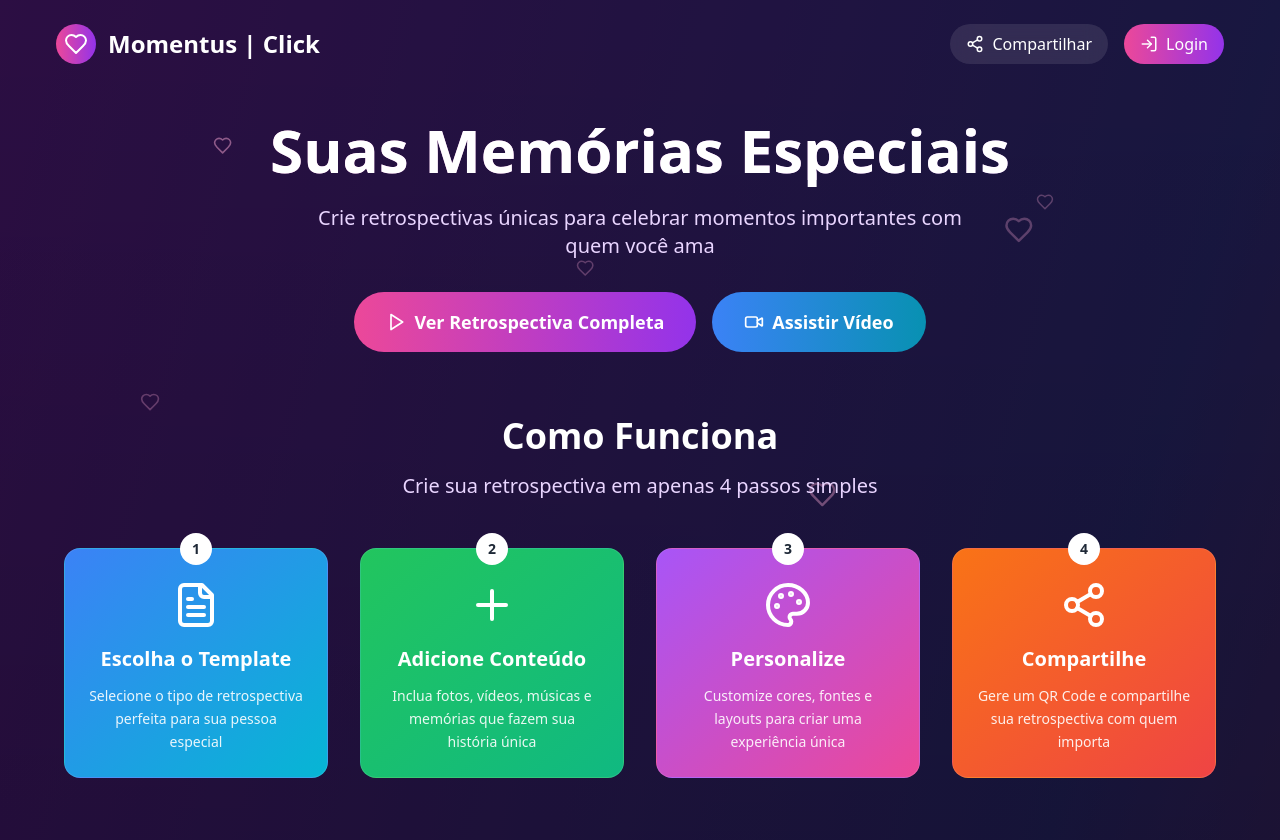
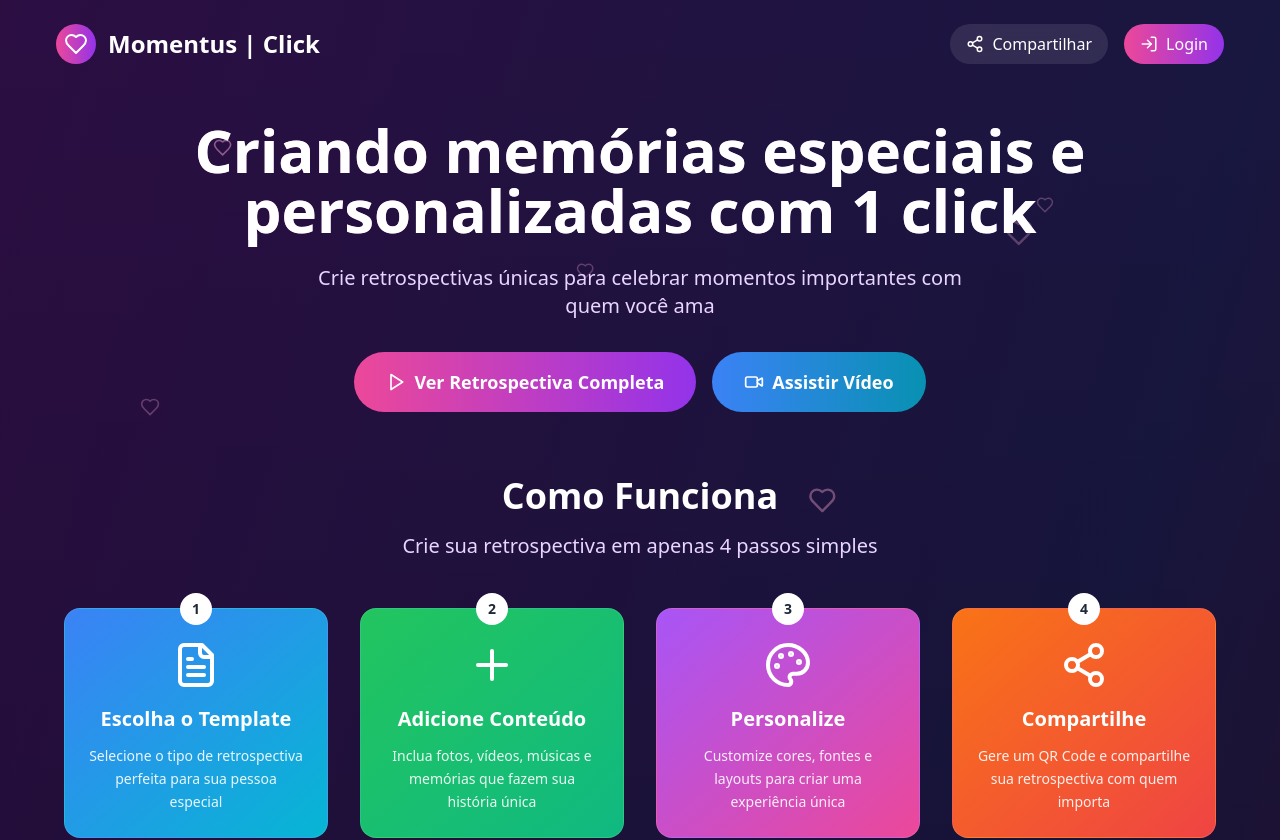
Before and after one commit to AMFBRASIL/rewind-recreate-project, a React (Vite) app: page / in a window 1280 px wide. Shown: the top 840 px of the page. Built offline with nearby package versions, Linux system fonts and the light colour scheme.

Commit message:
Change homepage text
Update the main heading on the homepage.

```diff
--- a/src/pages/Index.tsx
+++ b/src/pages/Index.tsx
@@ -173,7 +173,7 @@ const Index = () => {
           {/* Hero Section */}
           <div className="text-center mb-16 animate-fade-in">
             <h1 className="text-6xl font-bold text-white mb-6 bg-gradient-to-r from-pink-300 to-purple-300 bg-clip-text text-transparent">
-              Suas Memórias Especiais
+              Criando memórias especiais e personalizadas com 1 click
             </h1>
             <p className="text-xl text-purple-200 max-w-2xl mx-auto mb-8">
               Crie retrospectivas únicas para celebrar momentos importantes com quem você ama
```
